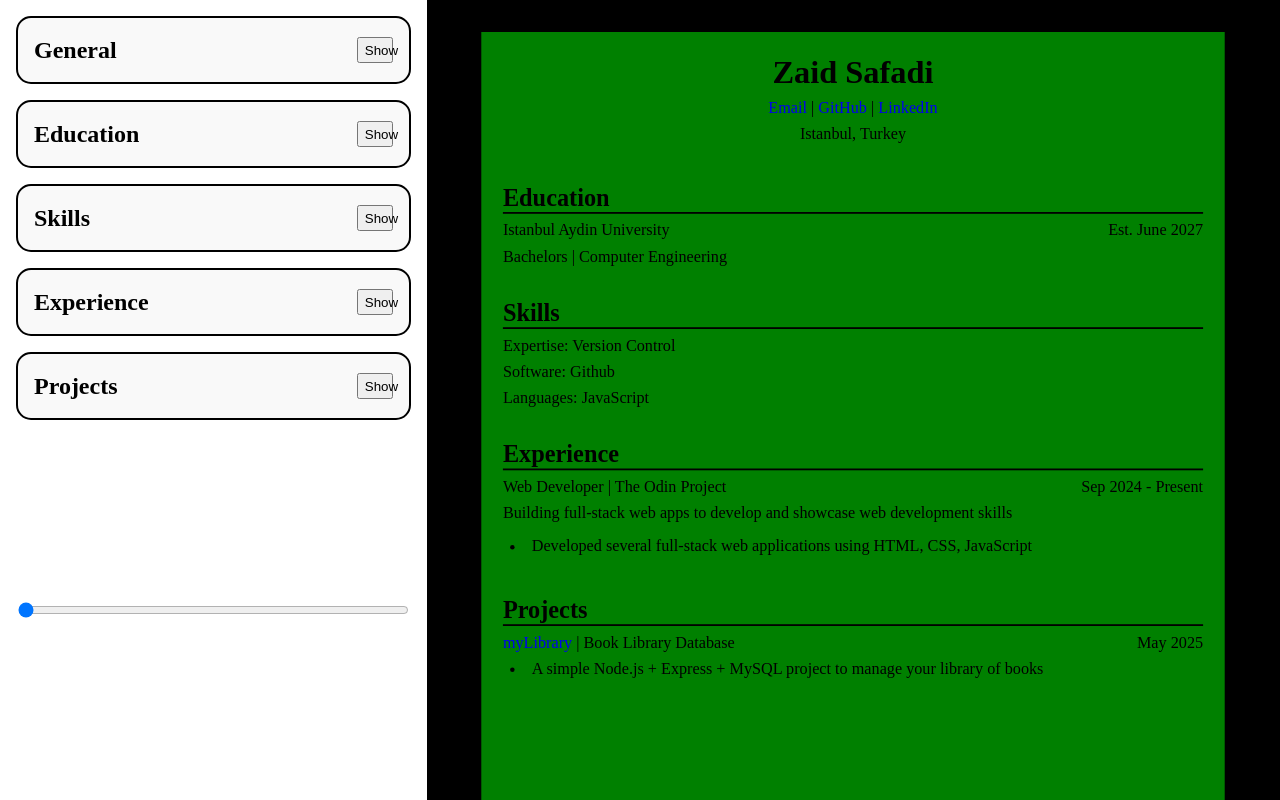
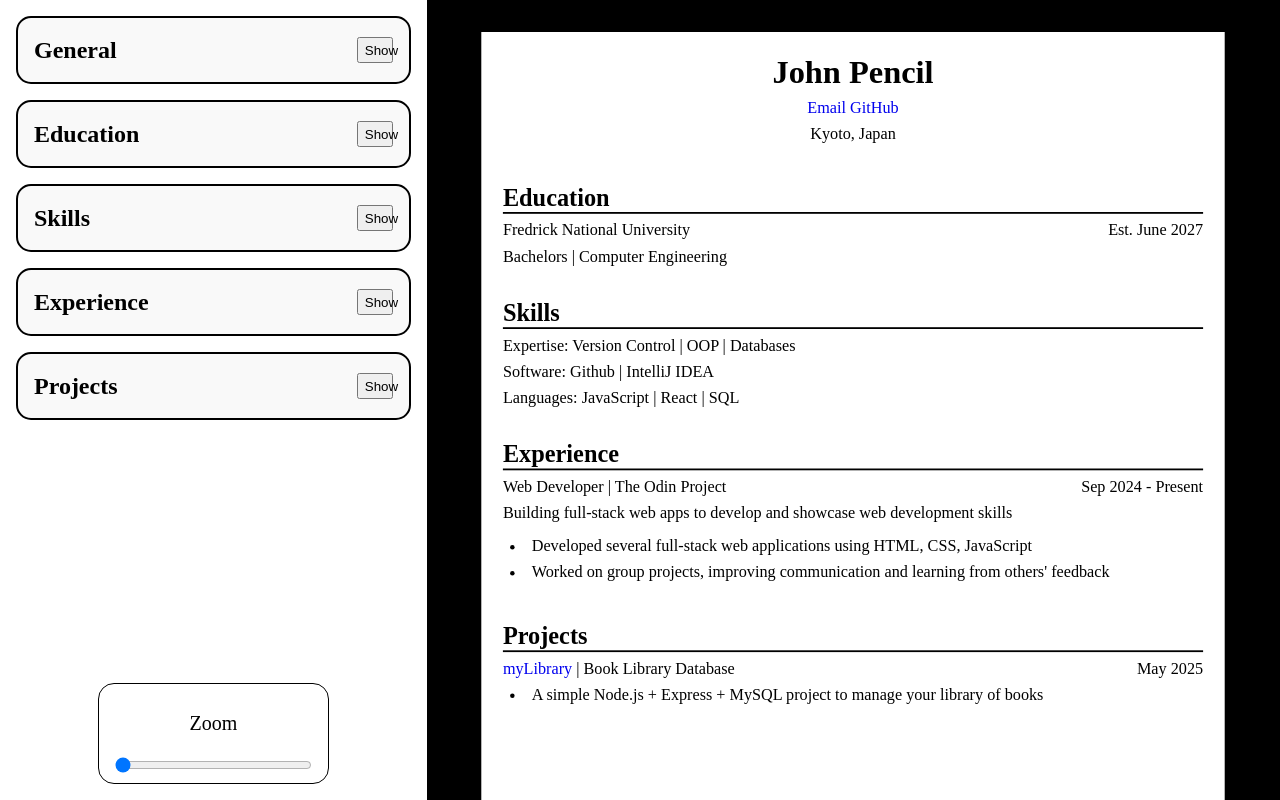
Before and after one commit to veryvroosh/cv-application, a React (Vite) app: page / in a window 1280 px wide. Built offline with nearby package versions, Linux system fonts and the light colour scheme.

Commit message:
fixed some styling

```diff
--- a/src/App.jsx
+++ b/src/App.jsx
@@ -6,25 +6,25 @@ import {useState} from "react";
 function App() {
 
     const [form, setForm] = useState({
-        firstName: 'Zaid',
-        lastName: 'Safadi',
-        cityCountry: 'Istanbul, Turkey',
-        email: 'veryvroosh@gmail.com',
+        firstName: 'John',
+        lastName: 'Pencil',
+        cityCountry: 'Kyoto, Japan',
+        email: 'penisjohn@gmail.com',
         github: 'https://github.com/veryvroosh',
-        linkedin: 'https://linkedin.com/in/mhd-zaid-safadi/'
+        linkedin: ''
     });
     const [educations, setEducations] = useState([
         {
-            school: 'Istanbul Aydin University',
+            school: 'Fredrick National University',
             degreeType: 'Bachelors',
             degree: 'Computer Engineering',
             date: 'Est. June 2027'
         }
     ]);
     const [skills, setSkills] = useState({
-        expertise: ["Version Control"],
-        software: ["Github"],
-        languages: ["JavaScript"]
+        expertise: ["Version Control", "OOP", "Databases"],
+        software: ["Github", "IntelliJ IDEA"],
+        languages: ["JavaScript", "React", "SQL"]
     });
     const [experiences, setExperiences] = useState([
         {
@@ -33,7 +33,9 @@ function App() {
             workplace: 'The Odin Project',
             fromDate: 'Sep 2024',
             toDate: 'Present',
-            description: ["Developed several full-stack web applications using HTML, CSS, JavaScript"]
+            description: ["Developed several full-stack web applications using HTML, CSS, JavaScript",
+                          "Worked on group projects, improving communication and learning from others' feedback"
+            ]
         }
     ]);
     const [projects, setProjects] = useState([
--- a/src/components/EditSection.jsx
+++ b/src/components/EditSection.jsx
@@ -3,7 +3,6 @@ import Education from "./Education.jsx";
 import Skills from "./Skills.jsx";
 import Experience from "./Experience.jsx";
 import Projects from "./Projects.jsx";
-import {useState} from "react";
 
 function EditSection({
     form,
@@ -26,6 +25,8 @@ function EditSection({
             <Skills skills={skills} setSkills={setSkills}/>
             <Experience experiences={experiences} setExperiences={setExperiences}/>
             <Projects projects={projects} setProjects={setProjects}/>
+            <div className='zoom-slider'>
+                <p>Zoom</p>
                 <input
                     type="range"
                     min="0.9"
@@ -35,6 +36,7 @@ function EditSection({
                     onChange={(e) => setZoomLevel(parseFloat(e.target.value))}
                 />
             </div>
+        </div>
     );
 }
 
--- a/src/components/General.jsx
+++ b/src/components/General.jsx
@@ -1,10 +1,10 @@
 import { useState } from 'react';
 import '../styles/general.css'
 
-function ToggledGeneral({ form, setForm }) {
+function ToggledGeneral({ form, setForm, showMore, setShowMore }) {
 
     function handleSubmit() {
-
+        setShowMore(!showMore)
     }
 
     return (
@@ -52,7 +52,7 @@ function ToggledGeneral({ form, setForm }) {
                         onChange={e => setForm({...form, linkedin: e.target.value})}
                     />
                 </label>
-                <button className='apply-button' type='submit'>OK</button>
+                <button className='apply-button' type='button' onClick={handleSubmit}>OK</button>
             </form>
         </div>
     )
@@ -74,7 +74,7 @@ function General({ form, setForm }) {
                     {showMore ? 'Hide' : 'Show'}
                 </button>
             </div>
-            {showMore && <ToggledGeneral form={form} setForm={setForm}/>}
+            {showMore && <ToggledGeneral form={form} setForm={setForm} showMore={showMore} setShowMore={setShowMore}/>}
         </div>
     )
 }
--- a/src/components/Preview.jsx
+++ b/src/components/Preview.jsx
@@ -7,17 +7,21 @@ function Preview({ form, educations, skills, experiences, projects, zoomLevel })
                 <div className='general-links'>
 
                     <p>
-                        <a href={form.email} target='_blank' rel='noopener noreferrer'>Email</a> |
-                        <a href={form.github} target='_blank' rel='noopener noreferrer'> GitHub</a> |
-                        <a href={form.linkedin} target='_blank' rel='noopener noreferrer'> LinkedIn</a>
+                        {form.email && <a href={form.email} target='_blank' rel='noopener noreferrer'>Email </a>}
+                        {form.github && <a href={form.github} target='_blank' rel='noopener noreferrer'> GitHub </a>}
+                        {form.linkedin && <a href={form.linkedin} target='_blank' rel='noopener noreferrer'> LinkedIn </a>}
                     </p>
 
                 </div>
-                <p>{form.cityCountry}</p>
+                {form.cityCountry && <p>{form.cityCountry}</p>}
             </div>
             <br/>
+            {educations.length > 0 &&
+                <div className='cv-preview-header-div'>
                     <h2 className='main-header'>Education</h2>
                     <hr/>
+                </div>
+            }
             <div className='education'>
                 {educations.map((edu, index) => (
                     <div className='education-item-prev' key={index}>
@@ -30,8 +34,10 @@ function Preview({ form, educations, skills, experiences, projects, zoomLevel })
                     </div>
                 ))}
             </div>
+            <div className='cv-preview-header-div'>
                 <h2 className='main-header'>Skills</h2>
                 <hr/>
+            </div>
             {Object.entries(skills).map(([category, items]) => (
                 <div className='skill-group' key={category}>
                     <p>{category.charAt(0).toUpperCase() + category.slice(1)}: {items.map((item, index) => (
@@ -44,8 +50,12 @@ function Preview({ form, educations, skills, experiences, projects, zoomLevel })
                 </div>
             ))}
             <br/>
+            {experiences.length > 0 &&
+                <div className='cv-preview-header-div'>
                     <h2 className='main-header'>Experience</h2>
                     <hr/>
+                </div>
+            }
             <div className='experience'>
                 {experiences.map((exp, index) => (
                     <div className='experience-item-prev' key={index}>
@@ -63,8 +73,12 @@ function Preview({ form, educations, skills, experiences, projects, zoomLevel })
                     </div>
                 ))}
             </div>
+            {projects.length > 0 &&
+                <div className='cv-preview-header-div'>
                     <h2 className='main-header'>Projects</h2>
                     <hr/>
+                </div>
+            }
             <div className='projects'>
                 {projects.map((proj, index) => (
                     <div className='project-item-prev' key={index}>
--- a/src/styles/app.css
+++ b/src/styles/app.css
@@ -11,15 +11,36 @@ body {
 }
 
 .edit-section-container {
+  position: relative;
   overflow-y: auto;
   overflow-x: hidden;
   padding: 1rem;
-  display: grid;
-  grid-template-rows: repeat(5, max-content);
+  /*display: grid;*/
+  /*grid-template-rows: repeat(5, max-content);*/
+  display: flex;             /* 👈 Changed from grid */
+  flex-direction: column;
   gap: 1rem;
   height: 100%;
   box-sizing: border-box;
   background-color: white;
+}
+
+.zoom-slider {
+  font-size: 1.25rem;
+  width: 50%;
+  display: flex;
+  flex-direction: column;
+  align-items: center;
+  margin-top: auto;        /* pushes it to bottom of scroll */
+  align-self: center;      /* centers it horizontally */
+  /*background-color: #f0f0f0;*/
+  padding: 0.5rem 1rem;
+  border-radius: 1rem;
+  border: 1px solid black
+}
+
+.zoom-slider input {
+  width: 100%;
 }
 
 .edit-card {
@@ -103,12 +124,13 @@ body {
   font-size: 18px;
   width: 794px;
   height: 1123px;
-  background-color: green;
+  background-color: white;
   box-shadow: 0 0 10px rgba(0, 0, 0, 0.1);
   transform: scale(0.85);
   transform-origin: top center;
   padding: 1rem;
   margin: 2rem 0;
+  user-select: none;
 }
 
 hr {
```
Lines whose indentation alone changed are shown as unchanged.
